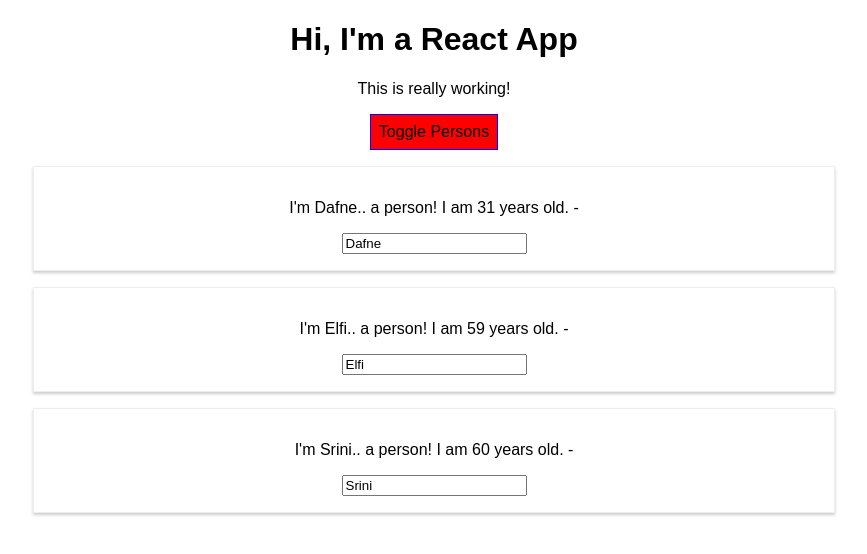
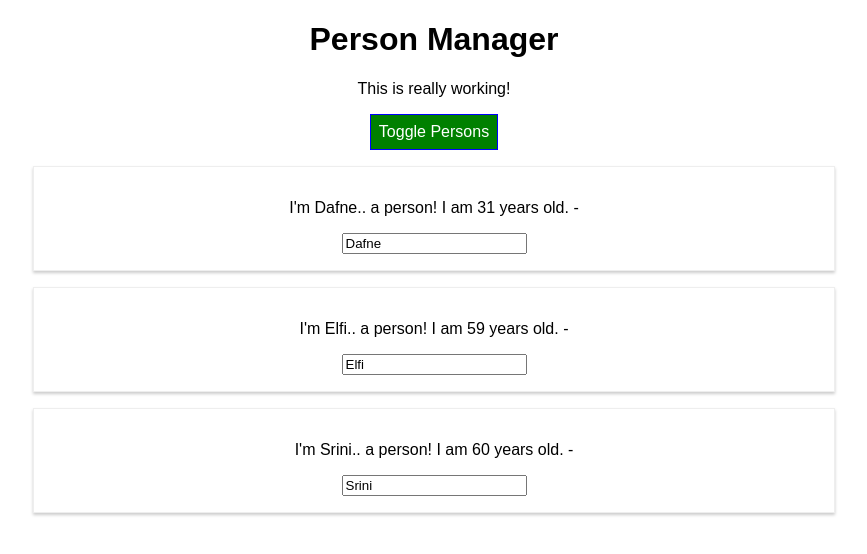
Before and after one commit to dafneolca/react-complete-guide, a React (Create React App) app: page / in a window 1280 px wide. Both pictures are taken after a click on the button "Toggle Persons". Shown: the top 554 px of the page, without its empty margins (206-1073 px from the left). Built offline with nearby package versions, Linux system fonts and the light colour scheme.

Commit message:
began section 7-components and internals

```diff
--- a/src/App.css
+++ /dev/null
@@ -1,11 +0,0 @@
-.App {
-  text-align: center;
-}
-
-.red {
-  color: red;
-}
-
-.bold {
-  font-weight: bold;
-}
--- a/src/App.js
+++ /dev/null
@@ -1,108 +0,0 @@
-import React, { Component } from 'react';
-import './App.css';
-import Radium, { StyleRoot } from 'radium';
-import Person from './Person/Person';
-
-class App extends Component {
-  state = {
-    persons: [
-      { id: 'asfa1', name: 'Dafne', age: 31 },
-      { id: 'vasdf1', name: 'Elfi', age: 59 },
-      { id: 'asdf11', name: 'Srini', age: 60 }
-    ],
-    otherState: 'some other value',
-    showPersons: false
-  }
-
-  togglePersonsHandler = () => {
-    let doesShow = this.state.showPersons;
-    this.setState({ showPersons: !doesShow })
-  }
-
-  nameChangedHandler = (event, id) => {
-    const personIndex = this.state.persons.findIndex(p => {
-      console.log(p.id)
-      console.log(id)
-      return p.id === id;
-    });
-    const person = {
-      ...this.state.persons[personIndex]
-    };
-    person.name = event.target.value;
-    const persons = [...this.state.persons];
-    persons[personIndex] = person;
-    this.setState({ persons: persons });
-  }
-
-  deletePersonHandler = (personIndex) => {
-    const persons = [...this.state.persons];
-    persons.splice(personIndex, 1);
-    this.setState({ persons: persons });
-  }
-
-  togglePersonsHandler = () => {
-    const doesShow = this.state.showPersons;
-    this.setState({ showPersons: !doesShow });
-  }
-
-  render() {
-    const style = {
-      backgroundColor: 'green',
-      font: 'inherit',
-      border: '1px solid blue',
-      padding: '8px',
-      cursor: 'pointer',
-      ':hover': {
-        backgroundColor: 'lightgreen',
-        color: 'black',
-      }
-    };
-
-    let persons = null;
-
-    if (this.state.showPersons) {
-      persons = (
-        <div>
-          {this.state.persons.map((person, index) => {
-            return <Person
-              click={() => this.deletePersonHandler(index)}
-              name={person.name}
-              age={person.age}
-              key={person.id}
-              changed={(event) => this.nameChangedHandler(event, person.id)} />
-          })}
-        </div>
-      );
-      style.backgroundColor = 'red';
-      style[':hover'] = {
-        backgroundColor: 'salmon',
-        color: 'black'
-      };
-    }
-
-    const classes = [];
-    // let classes = ['red', 'bold'].join(' ');
-
-    if (this.state.persons.length <= 2) {
-      classes.push('red');
-    }
-    if (this.state.persons.length <= 1) {
-      classes.push('bold');
-    }
-
-    return (
-      <StyleRoot>
-        <div className="App">
-          <h1>Hi, I'm a React App</h1>
-          <p className={classes.join(' ')}>This is really working!</p>
-          <button
-            style={style}
-            onClick={this.togglePersonsHandler}>Toggle Persons</button>
-          {persons}
-        </div>
-      </StyleRoot>
-    );
-  }
-}
-
-export default Radium(App);
--- a/src/Person/Person.js
+++ /dev/null
@@ -1,17 +0,0 @@
-import React from 'react';
-import './Person.css'
-// import Radium from 'radium'
-
-const person = (props) => {
-
-  return (
-    <div className="Person">
-      <p onClick={props.click}>I'm {props.name}.. a person! I am {props.age} years old. - {props.children}</p>
-      <input type="text" onChange={props.changed} value={props.name} />
-    </div>
-  )
-
-}
-
-export default person;
-// export default Radium(person);
--- /dev/null
+++ b/src/components/Cockpit/Cockpit.css
@@ -0,0 +1,30 @@
+.red {
+  color: red;
+}
+
+.bold {
+  font-weight: bold;
+}
+
+.Cockpit button {
+  background-color: green;
+  font: inherit;
+  border: 1px solid blue;
+  padding: 8px;
+  cursor: pointer;
+  color: white;
+}
+
+.Cockpit button:hover {
+  background-color: lightgreen;
+  color: black;
+}
+
+.Cockpit button.red {
+  background-color: red;
+}
+
+.Cockpit button.red:hover {
+  background-color: salmon;
+  color: black;
+}
--- /dev/null
+++ b/src/components/Cockpit/Cockpit.js
@@ -0,0 +1,37 @@
+import React from 'react';
+import classes from './Cockpit.css'
+
+const cockpit = (props) => {
+  const assignedClasses = [];
+  let btnClass = {
+    backgroundColor: 'green',
+    font: 'inherit',
+    border: '1px solid blue',
+    padding: '8px',
+    cursor: 'pointer',
+    color: 'white'
+  };
+
+  if (props.showPerson) {
+    btnClass = classes.red;
+  }
+
+  if (props.persons.length <= 2) {
+    assignedClasses.push(classes.red);
+  }
+  if (props.persons.length <= 1) {
+    assignedClasses.push(classes.bold);
+  }
+
+  return (
+    <div className={classes.Cockpit}>
+      <h1>{props.title}</h1>
+      <p className={assignedClasses.join(' ')}>This is really working!</p>
+      <button className={btnClass} style={btnClass} onClick={props.clicked}>
+        Toggle Persons
+      </button>
+    </div>
+  );
+};
+
+export default cockpit;
--- /dev/null
+++ b/src/components/Persons/Person/Person.js
@@ -0,0 +1,18 @@
+import React, { Component } from 'react';
+import './Person.css'
+
+class Person extends Component {
+  render() {
+    console.log('[Person.js] - rendering')
+    return (
+      <div className="Person">
+        <p onClick={this.props.click}>I'm {this.props.name}.. a person! I am {this.props.age} years old. - {this.props.children}</p>
+        <input type="text" onChange={this.props.changed} value={this.props.name} />
+      </div>
+    )
+  }
+
+}
+
+export default Person;
+// export default Radium(person);
--- /dev/null
+++ b/src/components/Persons/Persons.js
@@ -0,0 +1,41 @@
+import React, { Component } from 'react';
+import Person from './Person/Person';
+
+class Persons extends Component {
+  // static getDerivedStateFromProps(props, state) {
+  //   console.log('[Persons.js] - getDerivedStateFromProps')
+  //   return state;
+  // }
+
+  shouldComponentUpdate(nextProps, nextState) {
+    console.log('[Persons.js] - shouldComponentUpdate')
+    return true
+  }
+
+  getSnapshotBeforeUpdate(prevProps, prevState) {
+    console.log('[Persons.js] - getSnapshotBeforeUpdate')
+    return { message: 'Snapshot!' };
+  }
+
+  componentDidUpdate(prevProps, prevState, snapshot) {
+    console.log('[Persons.js] - componentDidUpdate')
+    console.log(snapshot)
+  }
+
+  render() {
+    console.log('[Persons.js] - rendering')
+    return this.props.persons.map((person, index) => {
+      return (
+        <Person
+          click={() => this.props.clicked(index)}
+          name={person.name}
+          age={person.age}
+          key={person.id}
+          changed={event => this.props.changed(event, person.id)}
+        />
+      );
+    });
+  }
+};
+
+export default Persons;
--- /dev/null
+++ b/src/containers/App.css
@@ -0,0 +1,3 @@
+.App {
+  text-align: center;
+}
--- /dev/null
+++ b/src/containers/App.js
@@ -0,0 +1,91 @@
+import React, { Component } from 'react';
+import './App.css';
+import Radium, { StyleRoot } from 'radium';
+import Persons from '../components/Persons/Persons';
+import Cockpit from '../components/Cockpit/Cockpit';
+
+class App extends Component {
+
+  constructor(props) {
+    super(props)
+    console.log('[App.js] - app js  constructor')
+  }
+
+  state = {
+    persons: [
+      { id: 'asfa1', name: 'Dafne', age: 31 },
+      { id: 'vasdf1', name: 'Elfi', age: 59 },
+      { id: 'asdf11', name: 'Srini', age: 60 }
+    ],
+    otherState: 'some other value',
+    showPersons: false
+  };
+
+  static getDerivedStateFromProps(props, state) {
+    console.log("[App.js] - get drived state from props", props)
+    console.log("[App.js] - get drived state from props", state)
+    return state;
+  }
+
+  componentDidMount() {
+    console.log('[App.js] - component did mount')
+  }
+
+  togglePersonsHandler = () => {
+    let doesShow = this.state.showPersons;
+    this.setState({ showPersons: !doesShow });
+  };
+
+  nameChangedHandler = (event, id) => {
+    const personIndex = this.state.persons.findIndex(p => {
+      console.log(p.id);
+      console.log(id);
+      return p.id === id;
+    });
+    const person = {
+      ...this.state.persons[personIndex]
+    };
+    person.name = event.target.value;
+    const persons = [...this.state.persons];
+    persons[personIndex] = person;
+    this.setState({ persons: persons });
+  };
+
+  deletePersonHandler = personIndex => {
+    const persons = [...this.state.persons];
+    persons.splice(personIndex, 1);
+    this.setState({ persons: persons });
+  };
+
+  togglePersonsHandler = () => {
+    const doesShow = this.state.showPersons;
+    this.setState({ showPersons: !doesShow });
+  };
+
+  render() {
+    let persons = null;
+    console.log('[App.js] - render')
+    if (this.state.showPersons) {
+      persons = (<Persons
+        changed={this.nameChangedHandler}
+        clicked={this.deletePersonHandler}
+        persons={this.state.persons}
+      />);
+    }
+
+    return (
+      <StyleRoot>
+        <div className="App">
+          <Cockpit
+            title={this.props.appTitle}
+            persons={this.state.persons}
+            showPersons={this.state.showPersons}
+            clicked={this.togglePersonsHandler} />
+          {persons}
+        </div>
+      </StyleRoot>
+    );
+  }
+}
+
+export default Radium(App);
--- a/src/index.js
+++ b/src/index.js
@@ -1,8 +1,8 @@
 import React from 'react';
 import ReactDOM from 'react-dom';
 import './index.css';
-import App from './App';
+import App from './containers/App';
 import registerServiceWorker from './registerServiceWorker';
 
-ReactDOM.render(<App />, document.getElementById('root'));
+ReactDOM.render(<App appTitle="Person Manager" />, document.getElementById('root'));
 registerServiceWorker();
```
Also changed, not shown: src/components/Persons/Person/Person.css (renamed from src/Person/Person.css), 1 other file (tests, documents, lock files or other folders).
